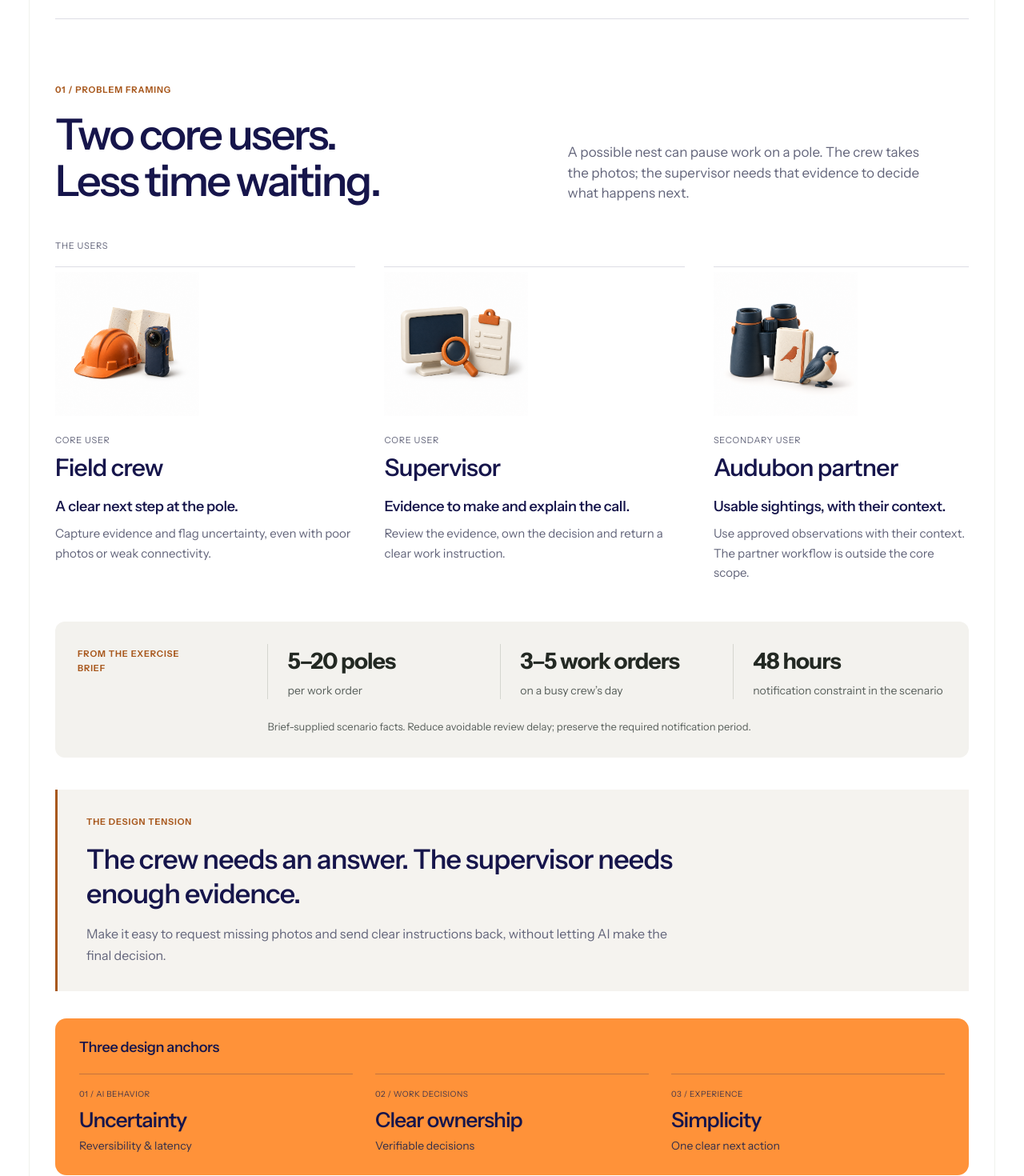
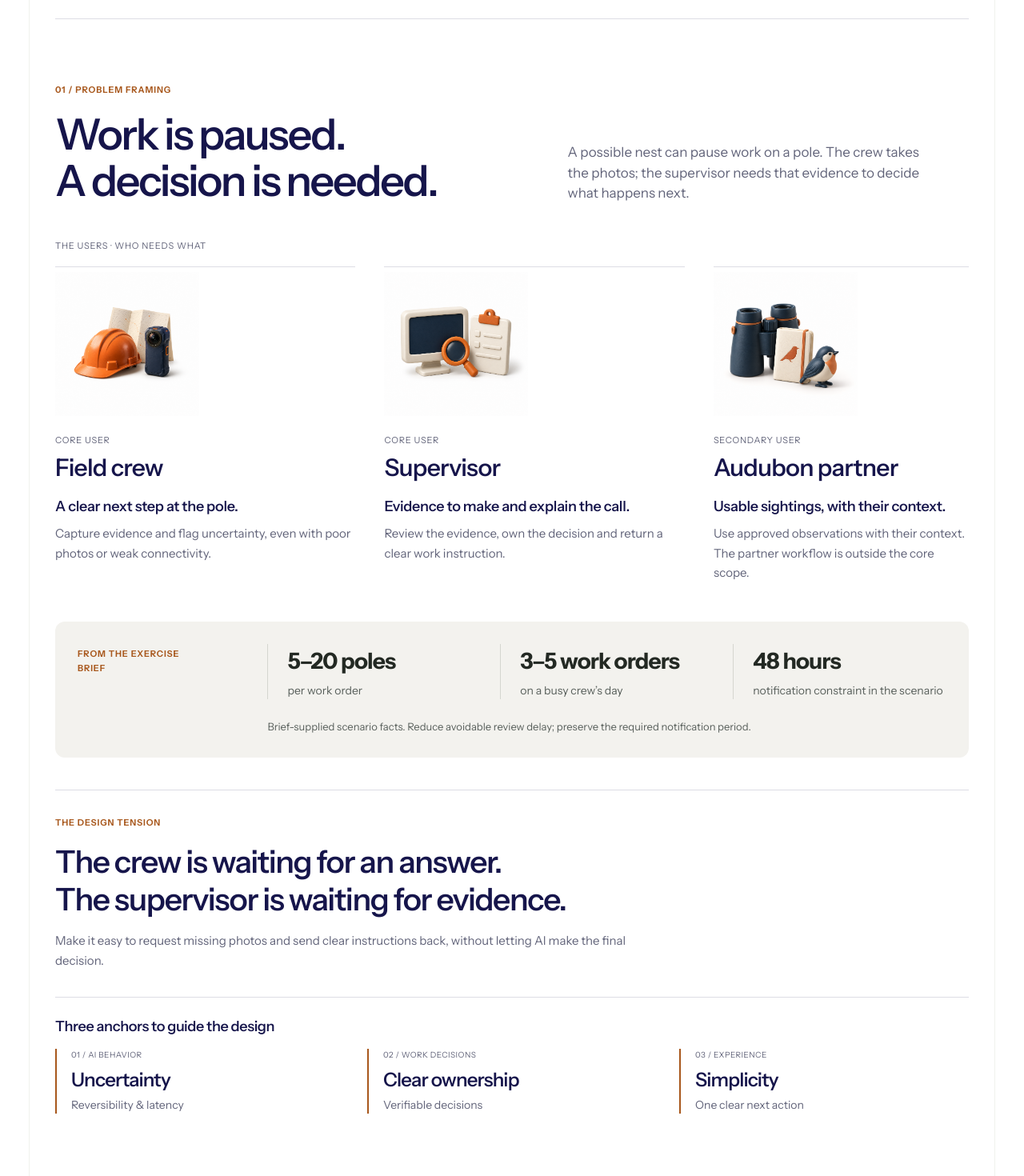
Before and after one commit to cellfade/ikegps-species-review-v2, a Next.js app: page / in a window 1280 px wide. Shown: the part 1380-2850 px from the top of the page at 80% size. Built offline with nearby package versions, Linux system fonts and the light colour scheme.

Commit message:
Organize problem framing around users data tension and anchors (#27)

```diff
--- a/src/components/landing/landing-page.module.css
+++ b/src/components/landing/landing-page.module.css
@@ -253,3 +253,6 @@ main>.anchorBand{margin:0;padding:24px 32px;background:var(--surface);border-top
 .framingLabel{font-size:11px;text-transform:uppercase;letter-spacing:.07em;color:var(--secondary);margin:34px 0 0}.framingLabel+.peopleRows{margin-top:18px}.scopeChoices{display:block;padding:22px 28px;margin-top:28px}.scopeChoices summary,.explorationDetails>summary{cursor:pointer;font-size:16px;font-weight:550;line-height:1.5}.scopeChoices>p{margin:16px 0 0;max-width:850px}.explorationDetails{border-top:1px solid var(--line);border-bottom:1px solid var(--line);padding:22px 0}.explorationDetails[open]>.expansionEntries{margin-top:32px}.scopeChoices summary:focus-visible,.explorationDetails>summary:focus-visible{outline:2px solid var(--orange);outline-offset:6px}
 
 .framing .anchorSection{padding:26px 30px;margin-top:28px}.anchorIntro{margin-bottom:22px}.framing .anchorIntro h2{font-size:18px;width:auto;letter-spacing:-.02em}.framing .anchorBand span{margin-bottom:10px}.framing .anchorBand h3{font-size:26px;margin-bottom:7px}@media(max-width:767px){.framing .anchorSection{padding:24px}.framing .anchorIntro h2{font-size:18px}.framing .anchorBand{gap:18px}}
+
+/* One focal statement; supporting anchors stay quiet and scannable. */
+.framing .designTension{background:transparent;border-left:0;border-top:1px solid var(--line);border-bottom:1px solid var(--line);padding:32px 0;margin:36px 0 0}.framing .designTension>.chapter{color:var(--orange);margin-bottom:18px}.framing .designTension h3{max-width:980px;font-size:clamp(25px,3.1vw,39px);line-height:1.2;letter-spacing:-.035em;color:var(--ink)}.framing .designTension>p:last-child{max-width:720px;font-size:15px}.framing .anchorSection{background:transparent;color:var(--ink);border-radius:0;padding:26px 0 0;margin-top:0}.framing .anchorIntro{margin-bottom:18px}.framing .anchorIntro h2{color:var(--ink)}.framing .anchorBand>div{border-top:0;border-left:2px solid var(--orange);padding:0 0 0 18px}.framing .anchorBand span{color:var(--secondary)}.framing .anchorBand h3{color:var(--ink);font-size:24px}.framing .anchorBand p{color:var(--secondary)}@media(max-width:767px){.framing .designTension{padding:26px 0}.framing .designTension h3 br{display:none}.framing .anchorSection{padding:24px 0 0}.framing .anchorBand{gap:24px}}
--- a/src/components/landing/landing-page.tsx
+++ b/src/components/landing/landing-page.tsx
@@ -42,8 +42,8 @@ export function LandingPage() {
 
 
       <section className={`${styles.section} ${styles.framing}`} id="framing" aria-labelledby="framing-heading">
-        <div className={styles.sectionIntro}><div><p className={styles.chapter}>01 / Problem framing</p><h2 id="framing-heading">Two core users.<br />Less time waiting.</h2></div><p>A possible nest can pause work on a pole. The crew takes the photos; the supervisor needs that evidence to decide what happens next.</p></div>
-        <p className={styles.framingLabel}>The users</p>
+        <div className={styles.sectionIntro}><div><p className={styles.chapter}>01 / Problem framing</p><h2 id="framing-heading">Work is paused.<br />A decision is needed.</h2></div><p>A possible nest can pause work on a pole. The crew takes the photos; the supervisor needs that evidence to decide what happens next.</p></div>
+        <p className={styles.framingLabel}>The users · Who needs what</p>
         <div className={styles.peopleRows}>
           <article><Image className={styles.personaImage} src="/assets/persona-field.png" alt="" width={1254} height={1254} sizes="180px" /><span>Core user</span><h3 className={styles.personaName}>Field crew</h3><h4>A clear next step at the pole.</h4><p>Capture evidence and flag uncertainty, even with poor photos or weak connectivity.</p></article>
           <article><Image className={styles.personaImage} src="/assets/persona-supervisor.png" alt="" width={1254} height={1254} sizes="180px" /><span>Core user</span><h3 className={styles.personaName}>Supervisor</h3><h4>Evidence to make and explain the call.</h4><p>Review the evidence, own the decision and return a clear work instruction.</p></article>
@@ -54,8 +54,8 @@ export function LandingPage() {
           <div><p><strong>5–20 poles</strong><span>per work order</span></p><p><strong>3–5 work orders</strong><span>on a busy crew’s day</span></p><p><strong>48 hours</strong><span>notification constraint in the scenario</span></p></div>
           <p>Brief-supplied scenario facts. Reduce avoidable review delay; preserve the required notification period.</p>
         </aside>
-        <div className={styles.designTension}><p className={styles.chapter}>The design tension</p><h3>The crew needs an answer. The supervisor needs enough evidence.</h3><p>Make it easy to request missing photos and send clear instructions back, without letting AI make the final decision.</p></div>
-        <section className={styles.anchorSection} aria-labelledby="anchors-heading"><div className={styles.anchorIntro}><h2 id="anchors-heading">Three design anchors</h2></div><div className={styles.anchorBand}><div><span>01 / AI behavior</span><h3>Uncertainty</h3><p>Reversibility &amp; latency</p></div><div><span>02 / Work decisions</span><h3>Clear ownership</h3><p>Verifiable decisions</p></div><div><span>03 / Experience</span><h3>Simplicity</h3><p>One clear next action</p></div></div></section>
+        <div className={styles.designTension}><p className={styles.chapter}>The design tension</p><h3>The crew is waiting for an answer.<br />The supervisor is waiting for evidence.</h3><p>Make it easy to request missing photos and send clear instructions back, without letting AI make the final decision.</p></div>
+        <section className={styles.anchorSection} aria-labelledby="anchors-heading"><div className={styles.anchorIntro}><h2 id="anchors-heading">Three anchors to guide the design</h2></div><div className={styles.anchorBand}><div><span>01 / AI behavior</span><h3>Uncertainty</h3><p>Reversibility &amp; latency</p></div><div><span>02 / Work decisions</span><h3>Clear ownership</h3><p>Verifiable decisions</p></div><div><span>03 / Experience</span><h3>Simplicity</h3><p>One clear next action</p></div></div></section>
       </section>
       <section className={`${styles.section} ${styles.questions}`} id="questions" aria-labelledby="questions-heading">
         <div className={styles.sectionIntro}><div><p className={styles.chapter}>02 / Questions</p><h2 id="questions-heading">Start with<br />what we don’t know.</h2></div><p>Five questions from my submitted framing, with methods to investigate them.</p></div>
```
